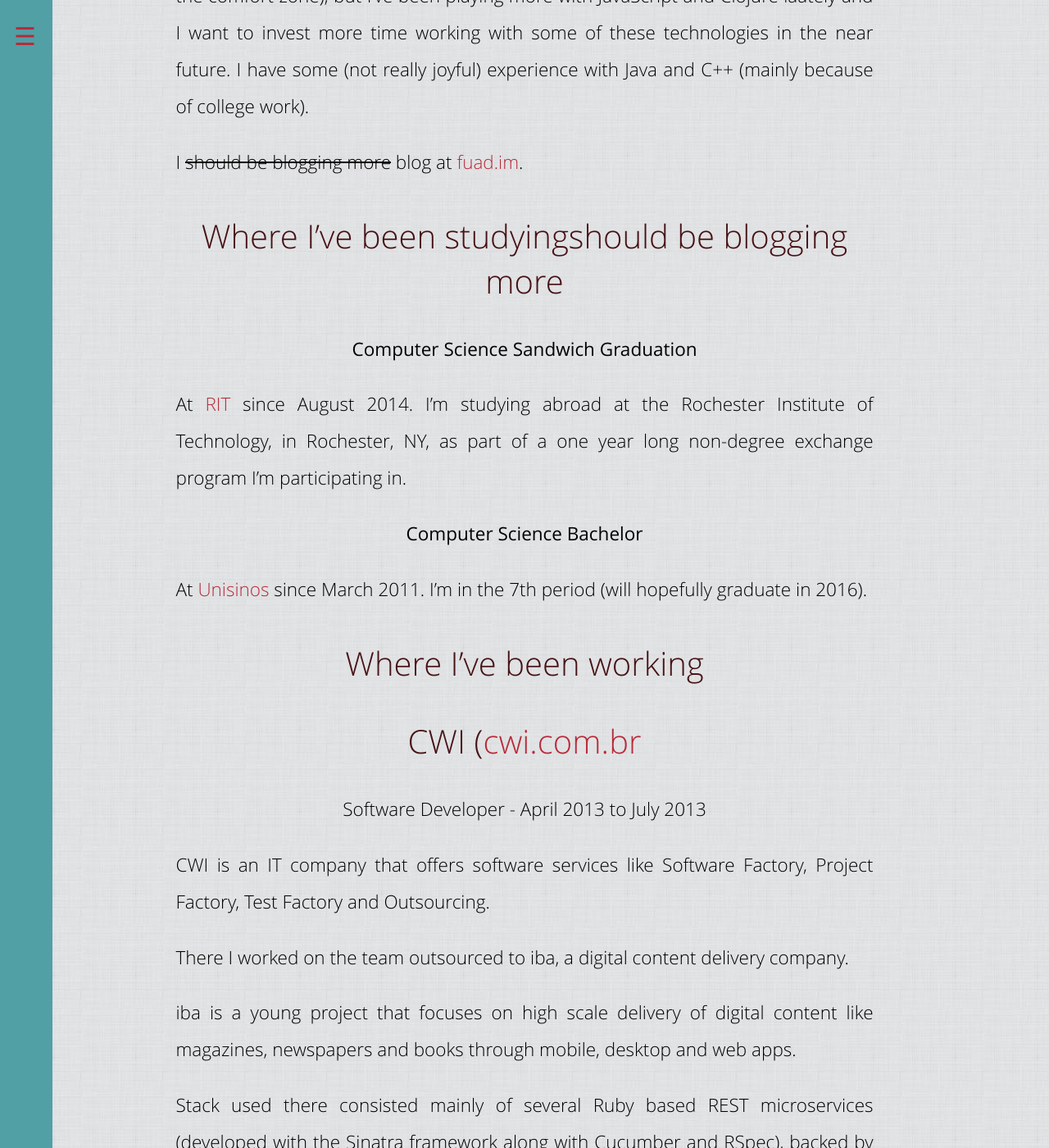
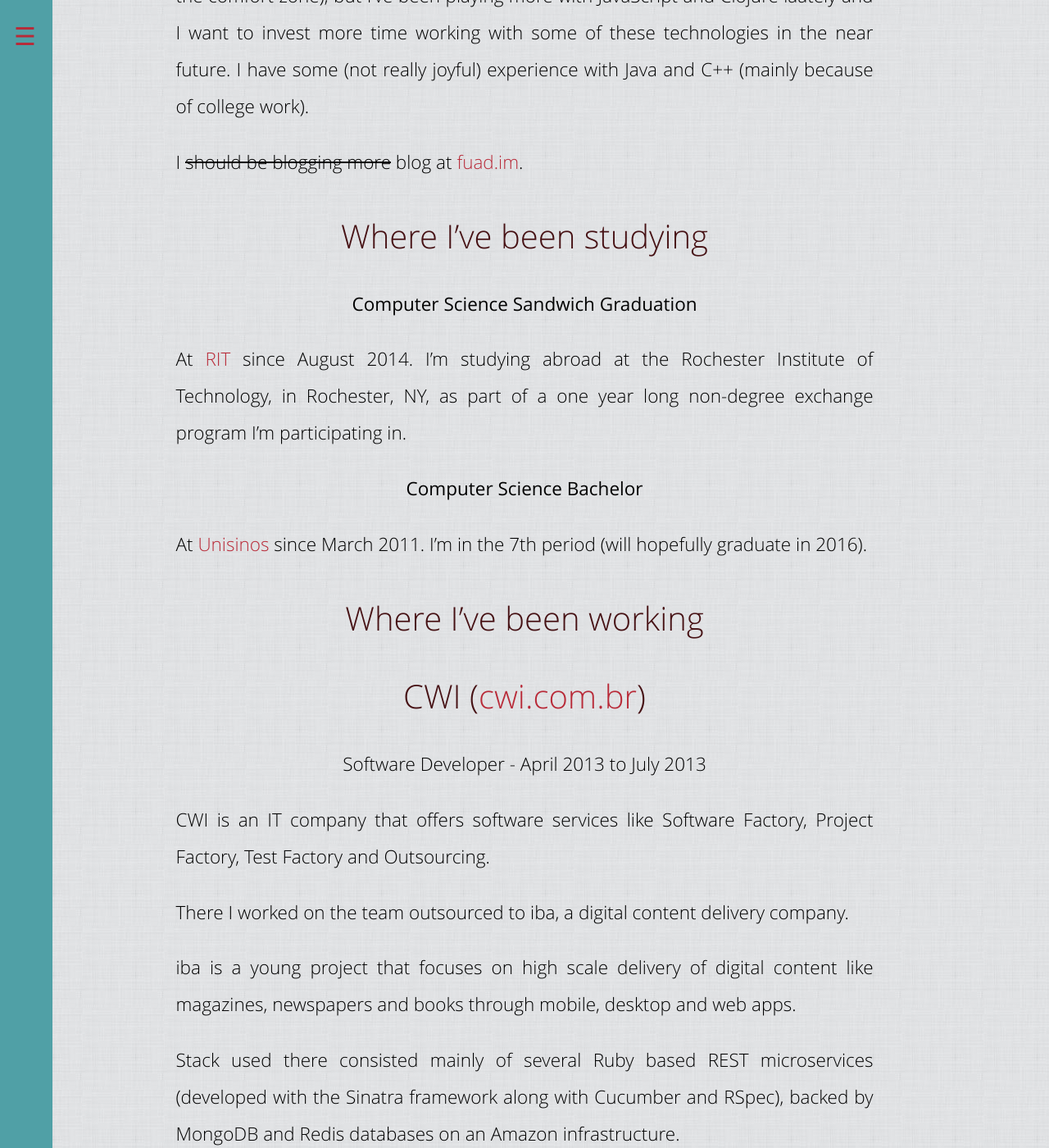
Before and after one commit to fuadsaud/fuadsaud.github.io, a Jekyll site: the page built from resume.md, in a window 1280 px wide and 1400 px high, scrolled down 671 px. Shown: the whole window at 82% size. Built offline with Jekyll 4.4.1, drawn with Linux system fonts in a browser that asks for light colours; Markdown is read by kramdown in place of the engine named in the settings.

Commit message:
Fix typo

```diff
--- a/resume.md
+++ b/resume.md
@@ -28,7 +28,7 @@ with Java and C++ (mainly because of college work).
 
 I <del>should be blogging more</del> blog at [fuad.im](//fuad.im).
 
-### Where I've been studyingshould be blogging more
+### Where I've been studying
 
 ####**Computer Science Sandwich Graduation**
 
@@ -44,7 +44,7 @@ hopefully graduate in 2016).
 ### Where I've been working
 
 
-### CWI ([cwi.com.br](//cwi.com.br)
+### CWI ([cwi.com.br](//cwi.com.br))
 #### Software Developer - April 2013 to July 2013
 
 CWI is an IT company that offers software services like Software Factory,
```
